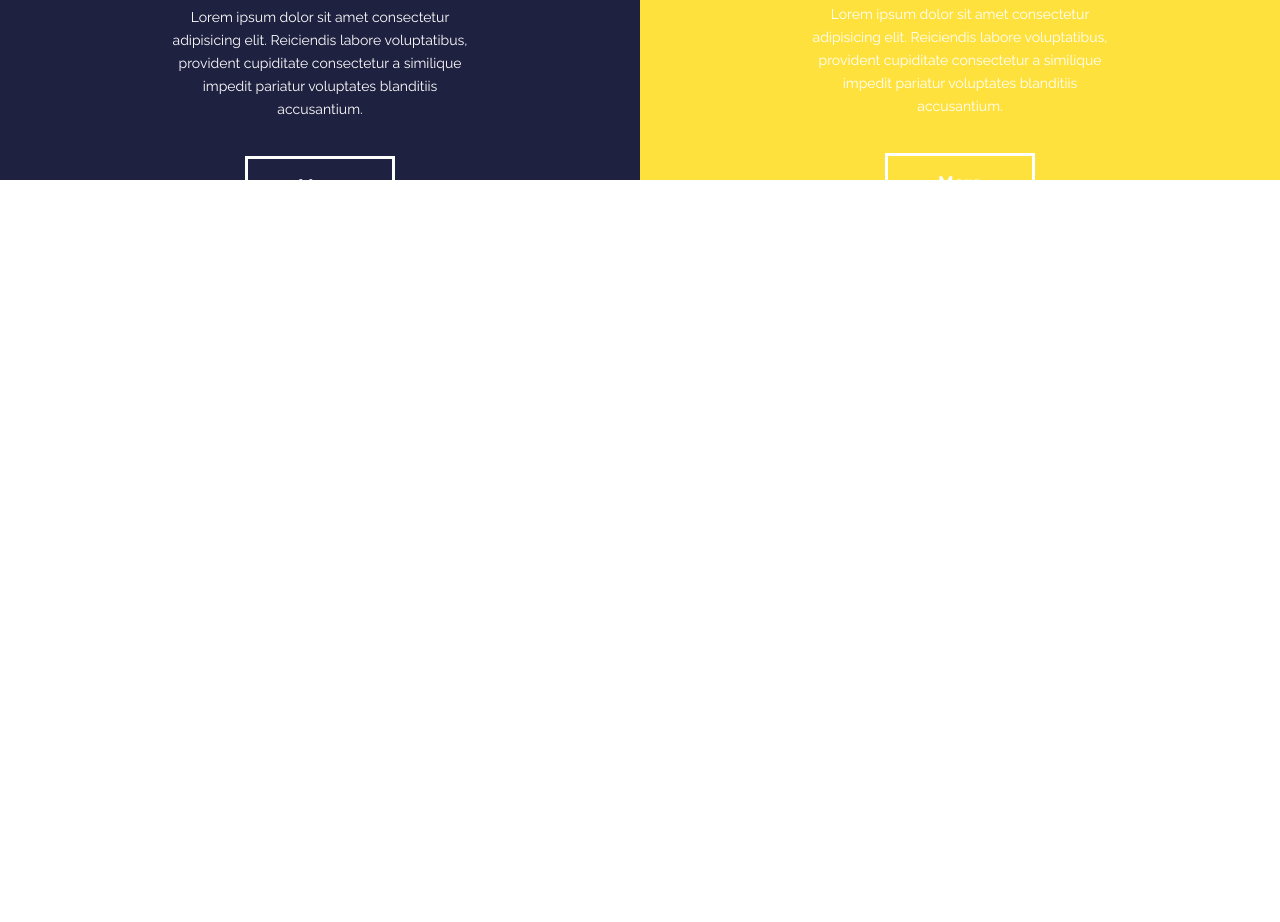
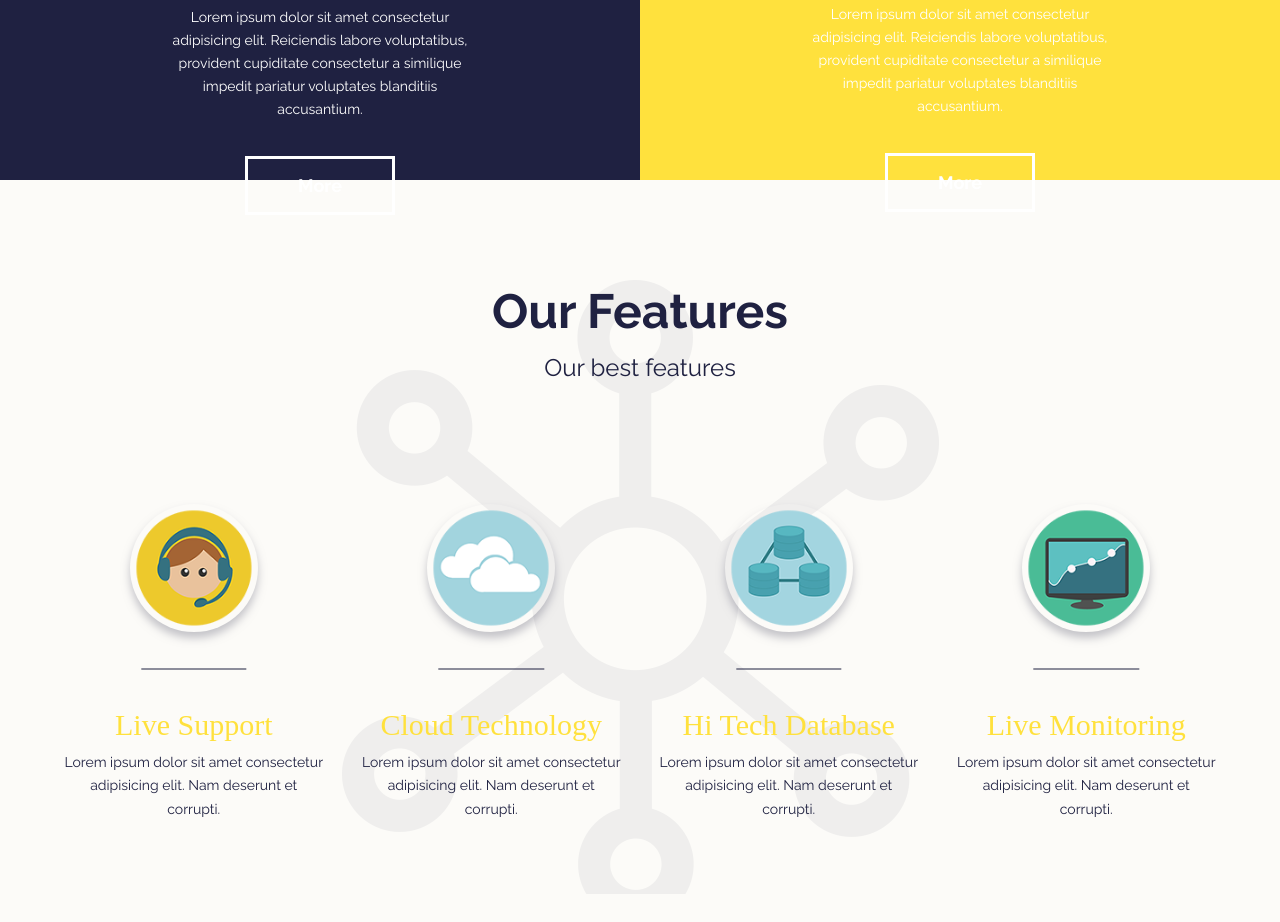
Before and after one commit to RubezicM/MaguwoHost, a website: page src/index.html in a window 1280 px wide. Shown: the part 1220-2142 px from the top of the page. Before the commit the page ends 1535 px from the top, so only its background shows below. Drawn offline with Linux system fonts and the light colour scheme; a web font is replaced by a local one.

Commit message:
Features section done for large screens, to-do: fix background and heading font sizes

```diff
--- a/src/index.html
+++ b/src/index.html
@@ -68,13 +68,13 @@
     <main>
         <section class="section-services">
             <div class="split-panel split-panel--blue">
-                        <div class="services">
-                            <img src="img/shape-big.png" class="services__figure services__figure--image"></img>
-                            <h2 class="heading-secondary">#1 Webhost Services</h2>
-                            <p class="paragraph paragraph--white">Lorem ipsum dolor sit amet consectetur adipisicing elit. Reiciendis labore voluptatibus, provident
-                                cupiditate consectetur a similique impedit pariatur voluptates blanditiis accusantium.</p>
-                            <a href="#" class="btn btn--transparent btn--medium u-text--light u-font--bold">More</a>
-                        </div>
+                <div class="services">
+                    <img src="img/shape-big.png" class="services__figure services__figure--image"></img>
+                    <h2 class="heading-secondary">#1 Webhost Services</h2>
+                    <p class="paragraph paragraph--white">Lorem ipsum dolor sit amet consectetur adipisicing elit. Reiciendis labore voluptatibus, provident cupiditate
+                        consectetur a similique impedit pariatur voluptates blanditiis accusantium.</p>
+                    <a href="#" class="btn btn--transparent btn--medium u-text--light u-font--bold">More</a>
+                </div>
 
             </div>
             <div class="split-panel split-panel--yellow">
@@ -87,6 +87,54 @@
                 </div>
             </div>
         </section>
+        <section class="section-features">
+            <div class="row">
+                <h3 class="heading-tertiary">Our Features
+                    <span class="heading-tertiary--sub">Our best features</span>
+                </h3>
+                <div class="col-1-of-4">
+                    <div class="features">
+                        <figure class="features__figure">
+                            <img src="img/support.png" alt="Live Support illustration" class="features__icon">
+                            <div class="features__shadow">&nbsp;</div>
+                        </figure>
+                        <h4 class="features__heading">Live Support</h4>
+                        <p class="features__paragraph">Lorem ipsum dolor sit amet consectetur adipisicing elit. Nam deserunt et corrupti.</p>
+                    </div>
+                </div>
+                <div class="col-1-of-4">
+                    <div class="features">
+                        <figure class="features__figure">
+                            <img src="img/cloud.png" alt="Cloud illustration" class="features__icon">
+                            <div class="features__shadow">&nbsp;</div>
+                        </figure>
+                        <h4 class="features__heading">Cloud Technology</h4>
+                        <p class="features__paragraph">Lorem ipsum dolor sit amet consectetur adipisicing elit. Nam deserunt et corrupti.</p>
+                    </div>
+                </div>
+                <div class="col-1-of-4">
+                    <div class="features">
+                        <figure class="features__figure">
+                            <img src="img/database.png" alt="Database illustration" class="features__icon">
+                            <div class="features__shadow">&nbsp;</div>
+                        </figure>
+                        <h4 class="features__heading">Hi Tech Database</h4>
+                        <p class="features__paragraph">Lorem ipsum dolor sit amet consectetur adipisicing elit. Nam deserunt et corrupti.</p>
+                    </div>
+                </div>
+                <div class="col-1-of-4">
+                    <div class="features">
+                        <figure class="features__figure">
+                            <img src="img/monitoring.png" alt="Monitoring illustration" class="features__icon">
+                            <div class="features__shadow">&nbsp;</div>
+                        </figure>
+                        <h4 class="features__heading">Live Monitoring</h4>
+                        <p class="features__paragraph">Lorem ipsum dolor sit amet consectetur adipisicing elit. Nam deserunt et corrupti.</p>
+                    </div>
+                </div>
+            </div>
+
+        </section>
     </main>
     <!--build:js -->
     <script src="scripts/main.js"></script>
--- a/src/sass/abstracts/_variables.scss
+++ b/src/sass/abstracts/_variables.scss
@@ -11,7 +11,7 @@ $color-white: #fff;
 $grid-width: 117rem;
 $gutter-vertical: 8rem;
 $gutter-vertical-small: 6rem;
-$gutter-horizontal: 6rem;
+$gutter-horizontal: 2rem;
 
 // Font-families
 
--- a/src/sass/base/_typography.scss
+++ b/src/sass/base/_typography.scss
@@ -34,6 +34,18 @@ body {
     letter-spacing: .2rem;
 }
 
+.heading-tertiary {
+    text-align: center;
+    font-size: 4.8rem;
+    font-weight: 700;
+    &--sub {
+        display: block;
+        font-weight: 400;
+        font-size: 2.4rem;
+        margin-top: 1rem;
+    }
+}
+
 // Paragraphs
 
 .paragraph {
--- /dev/null
+++ b/src/sass/components/_features.scss
@@ -0,0 +1,62 @@
+.features {
+    text-align: center;
+    padding: 0 .7rem;
+    margin-top: 12rem;
+
+    &__figure {
+        padding-bottom: 3.5rem;
+        position: relative;
+        margin-bottom: 3.5rem;
+
+        &::after {
+            content: "";
+            width: 40%;
+            height: 2px;
+            background-color: rgba($color-primary,.5);
+            position: absolute;
+            bottom: 0;
+            left: 50%;
+            transform: translateX(-50%);
+            transition: none;
+            overflow: hidden;
+        }
+        &:hover .features__icon {
+            transform: rotateY(180deg) scale(1.1);
+        }
+        &:hover .features__shadow {
+            transform: rotateY(180deg) translateX(-50%) scale(1.1);
+        }
+    }
+    &__icon {
+    //perspective: 150rem;
+    //-moz-perspective: 150rem;
+    transition: all .5s;
+    transform: scale(.9);
+    }
+    &__shadow {
+        //perspective: 150rem;
+    //-moz-perspective: 150rem;
+    transition: all .5s;
+        z-index: -1;
+        width: 128px;
+        height: 128px;
+        border-radius: 50%;
+        box-shadow: 0 .6rem .9rem rgba($color-primary,.5);
+        display: block;
+        position: absolute;
+        top: 0;
+        right: 50%;
+        transform: translateX(50%);
+    }
+    &__heading{
+        font-size: 3rem;
+        color: $color-secondary;
+        font-weight: 400;
+        font-family: $font-family-secondary;
+        margin-bottom: .7rem;
+    }
+    &__paragraph {
+        font-size: 1.4rem;
+        line-height: 1.7;
+    }
+}
--- a/src/sass/main.scss
+++ b/src/sass/main.scss
@@ -10,6 +10,7 @@
 // Components
 
 @import "components/btn";
+@import "components/features";
 @import "components/hosting-check";
 @import "components/logo-box";
 @import "components/services";
--- a/src/sass/pages/_home.scss
+++ b/src/sass/pages/_home.scss
@@ -3,3 +3,11 @@
     @include clearfix;
 
 }
+.section-features {
+    background-image: url('../img/features-bg.png');
+    //background-size: contain;
+    background-color: rgba(#FAF7F1,.5);
+    background-repeat: no-repeat;
+    background-position:50% 100%;
+    padding: 10rem 0;
+}
```
Also changed, not shown: src/css/main.css.
